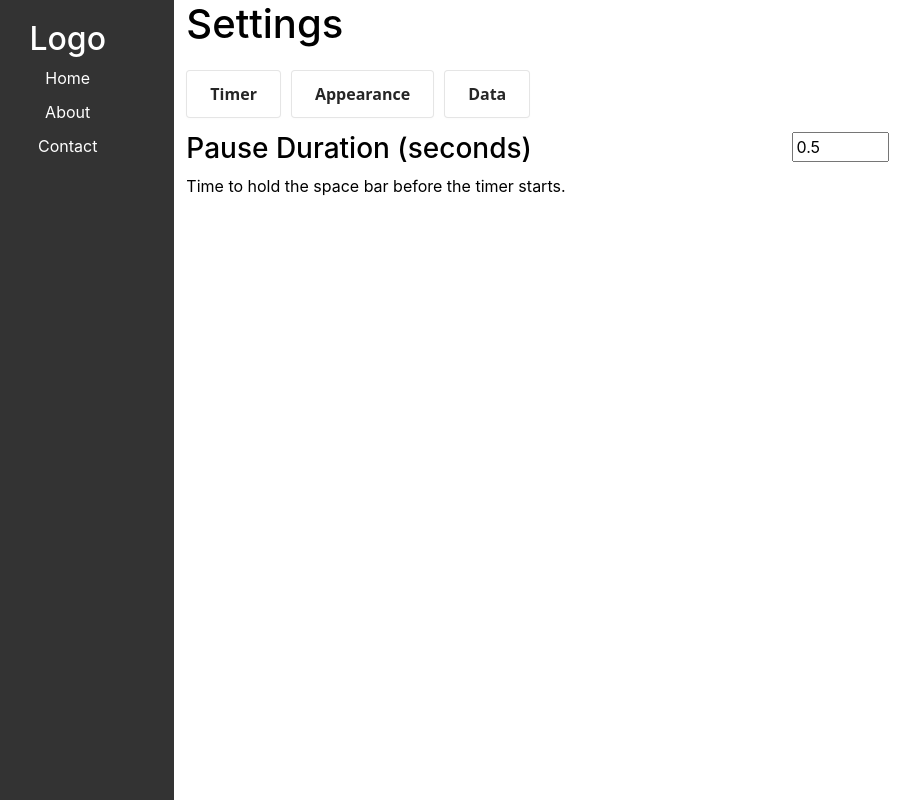
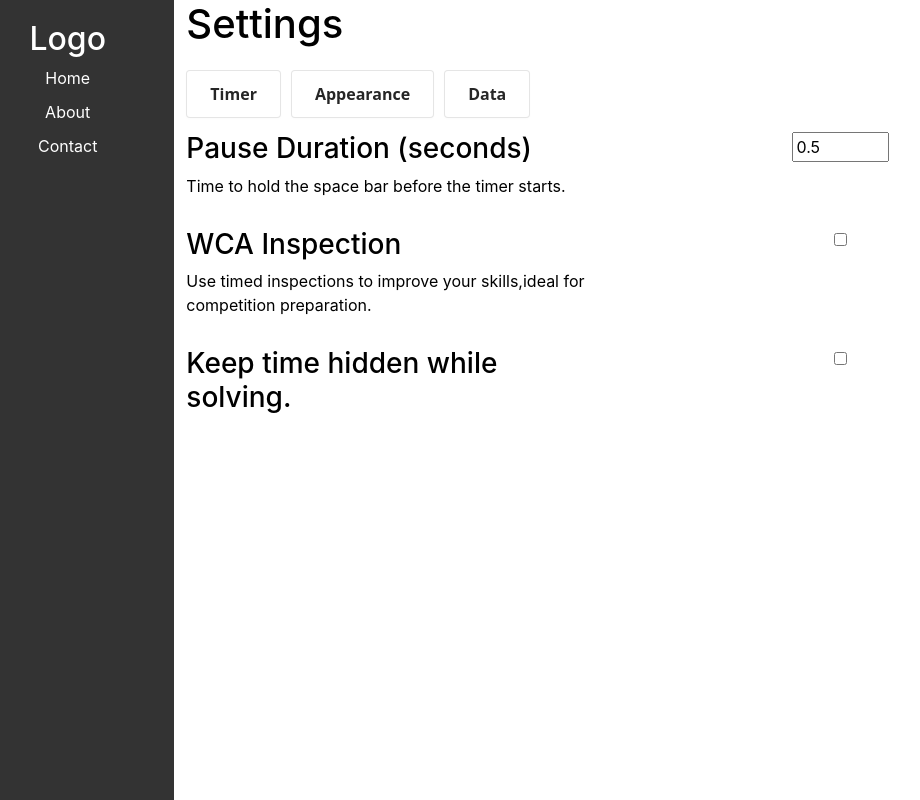
Before and after one commit to Abhiraj721/CubeSync, a React (Create React App) app: page /settings in a window 1280 px wide. Shown: the whole page, without its empty margins (39-959 px from the left). Built offline with nearby package versions, Linux system fonts and the light colour scheme.

Commit message:
customizable timer settings added

```diff
--- a/src/App.jsx
+++ b/src/App.jsx
@@ -13,12 +13,14 @@ import Button from "react-bootstrap/Button";
 import Collapse from "react-bootstrap/Collapse";
 import { Routes, Route, Link, Router } from "react-router-dom";
 import Settings from "./components/Settings/Settings";
+import intialSettings from "./components/Data/DefaultSettings";
 function App() {
   const [isRunning, setIsRunning] = useState(false);
   const [currScramble, setCurrScramble] = useState("");
   const [currPuzzle, setCurrPuzzle] = useState("3x3x3");
   const [currSession, setCurrsession] = useState("");
   const [sessions, setSession] = useState([]);
+  const [settings, setSettings] = useState(intialSettings);
   const [currSessionsSolves, setCurrSessionsSolves] = useState([]);
   const [isScramEditing, setIsScramEditing] = useState(false); ///for checking wheather scramble is curretly in edit mode or not
   const [isFooterVisible, setIsFooterVisible] = useState(true);
@@ -66,7 +68,21 @@ function App() {
       setScrambleDimension("3D");
     } else setScrambleDimension("2D");
   }
+  ///settings setup
+  useEffect(() => {
+    const currSettings = localStorage.getItem("settings");
 
+    if (currSettings === null) {
+      localStorage.setItem("settings", JSON.stringify(intialSettings));
+    } else {
+      console.log(currSettings);
+      setSettings(JSON.parse(currSettings));
+    }
+  }, []);
+  useEffect(() => {
+    localStorage.setItem("settings", JSON.stringify(settings));
+  }, [settings]);
+//session setup
   useEffect(() => {
     const sessions = localStorage.getItem("sessions");
     if (sessions == null) {
@@ -131,13 +147,21 @@ function App() {
                 className="col col-lg-7 col-md-7 col-12"
                 style={{ padding: 0 }}
               >
+
                 <div
                   className="timerPlayGround"
                   style={{ width: "100%" }}
-                  onTouchStart={(event) =>
+                  onTouchStart={(event) =>{
+                    if(!event.target.closest('.alterScramBtn') && !event.target.closest('.scrambleArea') ){
                     touchRef.current.handleTouchStart(event)
-                  }
-                  onTouchEnd={(event) => touchRef.current.handleTouchEnd(event)}
+                    }
+
+                  }}
+                  onTouchEnd={(event) => {
+                    if(!event.target.closest('.alterScramBtn') && !event.target.closest('.scrambleArea') ){
+                    touchRef.current.handleTouchEnd(event)
+                    }
+                  }}
                 >
                   <PuzzleSettings
                     currScramble={currScramble}
@@ -161,6 +185,7 @@ function App() {
                     setSession={setSession}
                     isScramEditing={isScramEditing}
                     setIsScramEditing={setIsScramEditing}
+                    settings={settings}
                     ref={touchRef}
                   />
                 </div>
@@ -204,8 +229,10 @@ function App() {
             </>
           }
         />
-        <Route path="/settings" element={<Settings />} />
-
+        <Route
+          path="/settings"
+          element={<Settings settings={settings} setSettings={setSettings} />}
+        />
       </Routes>
     </div>
   );
--- /dev/null
+++ b/src/components/Data/DefaultSettings.js
@@ -0,0 +1,10 @@
+const intialSettings = {
+    timerSettings: {
+      freezeTime: 0.5,
+      isInspectionEnabled:false,
+      hideTimer:false
+    },
+    themeSettings: {},
+  };
+
+  export default intialSettings
--- a/src/components/Data/SettingsData.js
+++ b/src/components/Data/SettingsData.js
@@ -5,19 +5,24 @@ const timerSettings = [
       inputType: "integer",
       settingValue: "freezeTime",
     },
-    // {
-    //   title: "Greet User",
-    //   description: "Enable a friendly greeting",
-    //   inputType: "checkbox",
-    //   settingValue: "good",
-    // },
+    {
+      title: "WCA Inspection",
+      description: "Use timed inspections to improve your skills,ideal for competition preparation.",
+      inputType: "checkbox",
+      settingValue: "isInspectionEnabled",
+    },
+    {
+      title: "Keep time hidden while solving.",
+      description: "",
+      inputType: "checkbox",
+      settingValue: "hideTimer",
+    },
     // {
     //   title: "Adjust Volume",
     //   description: "Adjust the volume level",
     //   inputType: "range",
     //   settingValue: "justtest",
     // },
-
     // {
     //   title: "Adjust Volume",
     //   description: "Adjust thdfe volume level",
--- a/src/components/PuzzleSettings/PuzzleSettings.css
+++ b/src/components/PuzzleSettings/PuzzleSettings.css
@@ -4,7 +4,7 @@ body {
 }
 
 .scrambleArea {
-  height: 90px;
+margin-bottom: 3rem;
   width: 100%;
   /* You can add other styling as needed */
 }
--- a/src/components/Settings/Settings.jsx
+++ b/src/components/Settings/Settings.jsx
@@ -4,27 +4,7 @@ import { timerSettings } from "../Data/SettingsData";
 import SettingCart from "./SettingsCart/SettingsCart";
 import { useEffect } from "react";
 
-function Settings() {
-  const [settings, setSettings] = useState(null);
-  useEffect(() => {
-    const currSettings = localStorage.getItem("settings");
-    const intialSettings = {
-      timerSettings: {
-        freezeTime: 0.5,
-      },
-      themeSettings: {},
-    };
-    if (currSettings == null) {
-      localStorage.setItem("settings", JSON.stringify(intialSettings));
-      setSettings(intialSettings);
-    } else {
-      setSettings(JSON.parse(currSettings));
-    }
-  }, []);
-  useEffect(() => {
-    localStorage.setItem("settings", JSON.stringify(settings));
-  }, [settings]);
-
+function Settings({settings, setSettings}) {
 
   return (
     <div className="col col-lg-10 col-md-11 col-12">
--- a/src/components/Timer/Timer.jsx
+++ b/src/components/Timer/Timer.jsx
@@ -23,6 +23,7 @@ function Timer(
     setSession,
     isScramEditing,
     setIsScramEditing,
+    settings
   },
   ref
 ) {
@@ -36,14 +37,22 @@ function Timer(
   const [inspectionTime, setInspectionTime] = useState(15);
   const [isInspectionRunning, setIsInspectionRunning] = useState(false);
   const [inspectionID, setInspectionID] = useState(null);
+  console.log(settings.timerSettings.isInspectionEnabled)
   const [inspection, setinspection] = useState(false);
   const [inspectionElapsed, setInspectionElpased] = useState(false);
-
+  const [freezeTime,setFreezeTime]=useState(0.4)
+  const [hideTimer,sethideTimer]=useState(false)
   function decrementInspectionTimer() {
     setInspectionTime((prev) => {
       return prev - 1;
     });
   }
+  useEffect(() => {
+    setinspection(settings.timerSettings.isInspectionEnabled);
+    setFreezeTime((settings.timerSettings.freezeTime)*1000)
+    sethideTimer(settings.timerSettings.hideTimer)
+  }, [settings]);
+
   useEffect(() => {
     if (inspectionTime === 0) {
       setInspectionElpased("+2");
@@ -101,7 +110,7 @@ function Timer(
       setHandlePress(true);
     } else if (event.code === "Space") {
       setIsRunning(false);
-      setTimeout(saveSolveTime, 20); ///saving time after 220 milliseconds so that the accurate time will saved
+      setTimeout(saveSolveTime, 20); ///saving time after 20 milliseconds so that the accurate time will saved
     }
     if (event.code === "Space" && !isScramEditing) event.preventDefault();
   };
@@ -114,7 +123,7 @@ function Timer(
     if (event.code === "Space" && handlePress) {
       const holdtime = Date.now() - holdTimeStart;
       setHandlePress(false);
-      if (holdtime >200) {
+      if (holdtime >freezeTime) {
         if (isRunning) {
           setIsRunning(false);
 
@@ -164,7 +173,7 @@ function Timer(
     if (handlePress) {
       const holdtime = Date.now() - holdTimeStart;
       setHandlePress(false);
-      if (holdtime >200 ) {
+      if (holdtime >freezeTime ) {
         if (isRunning) {
           setIsRunning(false);
 
@@ -313,7 +322,7 @@ function Timer(
             : inspectionTime <= 0 && inspectionTime > -2
             ? "+2"
             : "DNF"
-          : FormatTime(elapsedTime)}
+          : hideTimer && isRunning ? "solve" : FormatTime(elapsedTime)}
       </p>
       {/* <div className="smDeviceScramblevisuals">
         <ScrambleVisualizer
```
